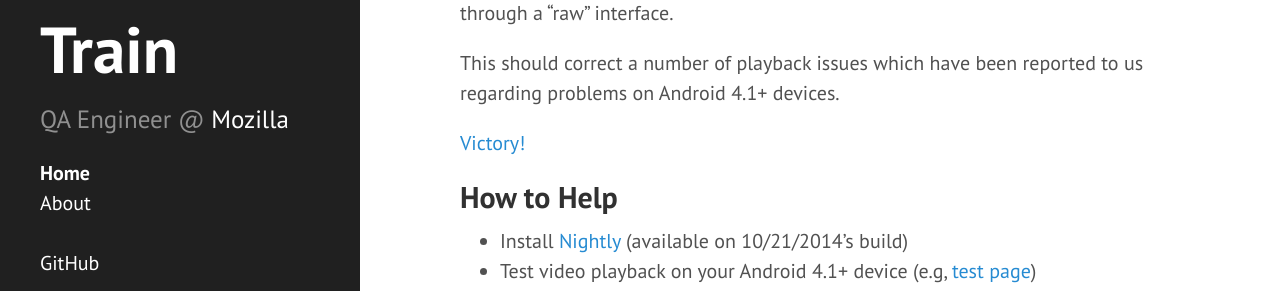
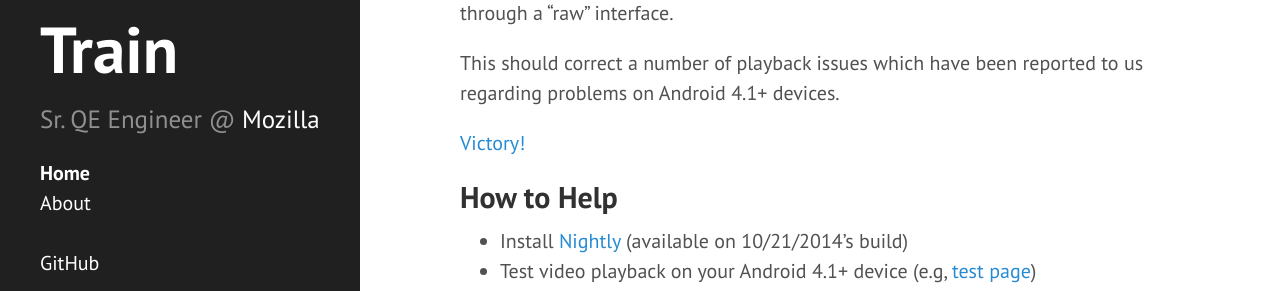
Before and after one commit to AaronMT/aaronmt.github.io, a Jekyll site: the page built from index.html, in a window 1280 px wide. Shown: the part 412-703 px from the top of the page. Built offline with Jekyll 4.4.1, drawn with Linux system fonts in a browser that asks for light colours; Markdown is read by kramdown in place of the engine named in the settings; the list of posts is cut into pages by our own code.

Commit message:
minor site update

```diff
--- a/_config.yml
+++ b/_config.yml
@@ -7,8 +7,8 @@ permalink:        pretty
 
 # Setup
 title:            Aaron Train
-tagline:          Mozilla QA Engineer
-description:      'QA Engineer @ <a href="http://www.mozilla.org">Mozilla</a>'
+tagline:          Mozilla QE Engineer
+description:      'Sr. QE Engineer @ <a href="http://www.mozilla.org">Mozilla</a>'
 url:              http://aaronmt.com
 author:
   name:           Aaron Train
--- a/atom.xml
+++ b/atom.xml
@@ -1,7 +1,3 @@
----
-layout: nil
----
-
 <?xml version="1.0" encoding="utf-8"?>
 <feed xmlns="http://www.w3.org/2005/Atom">
 
```
